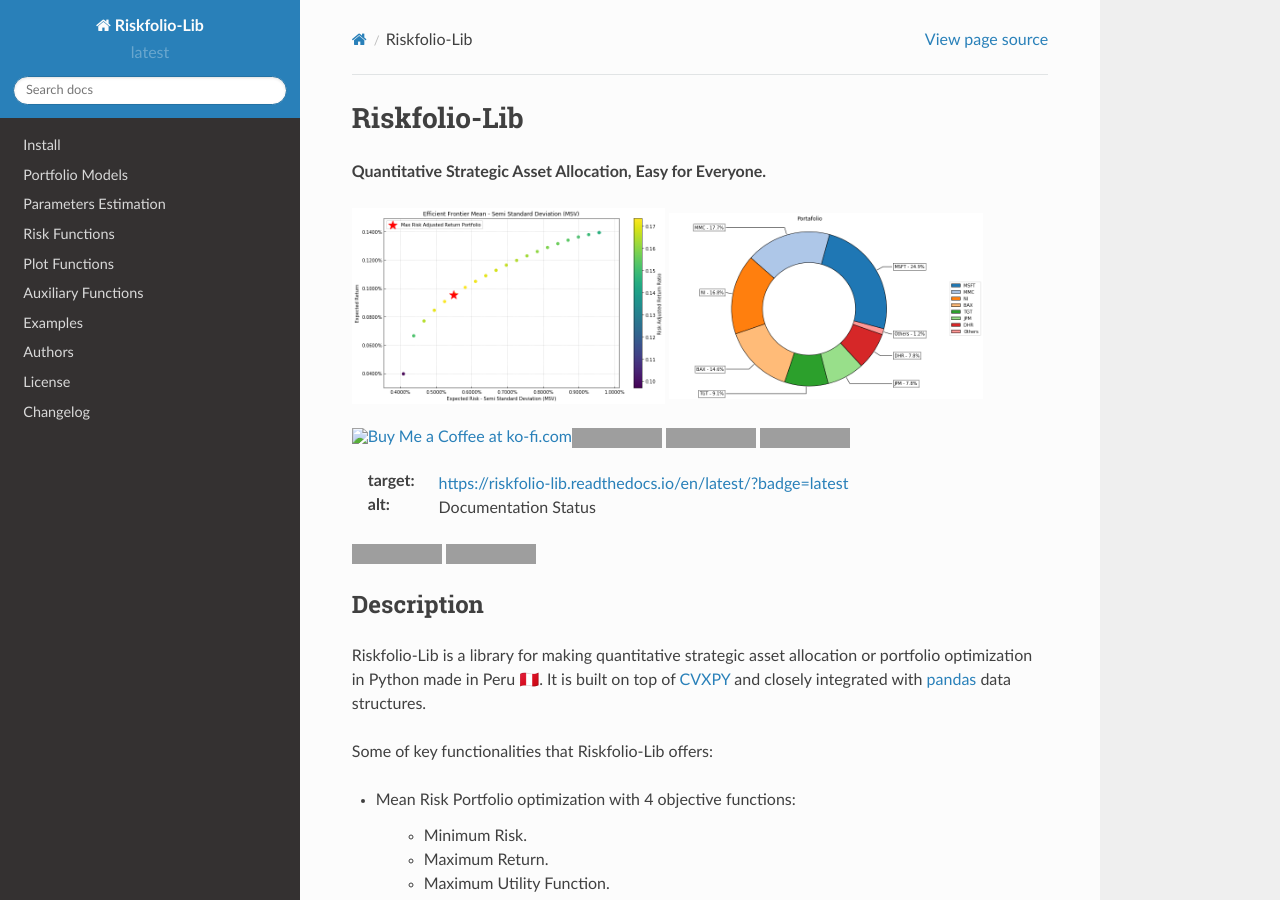
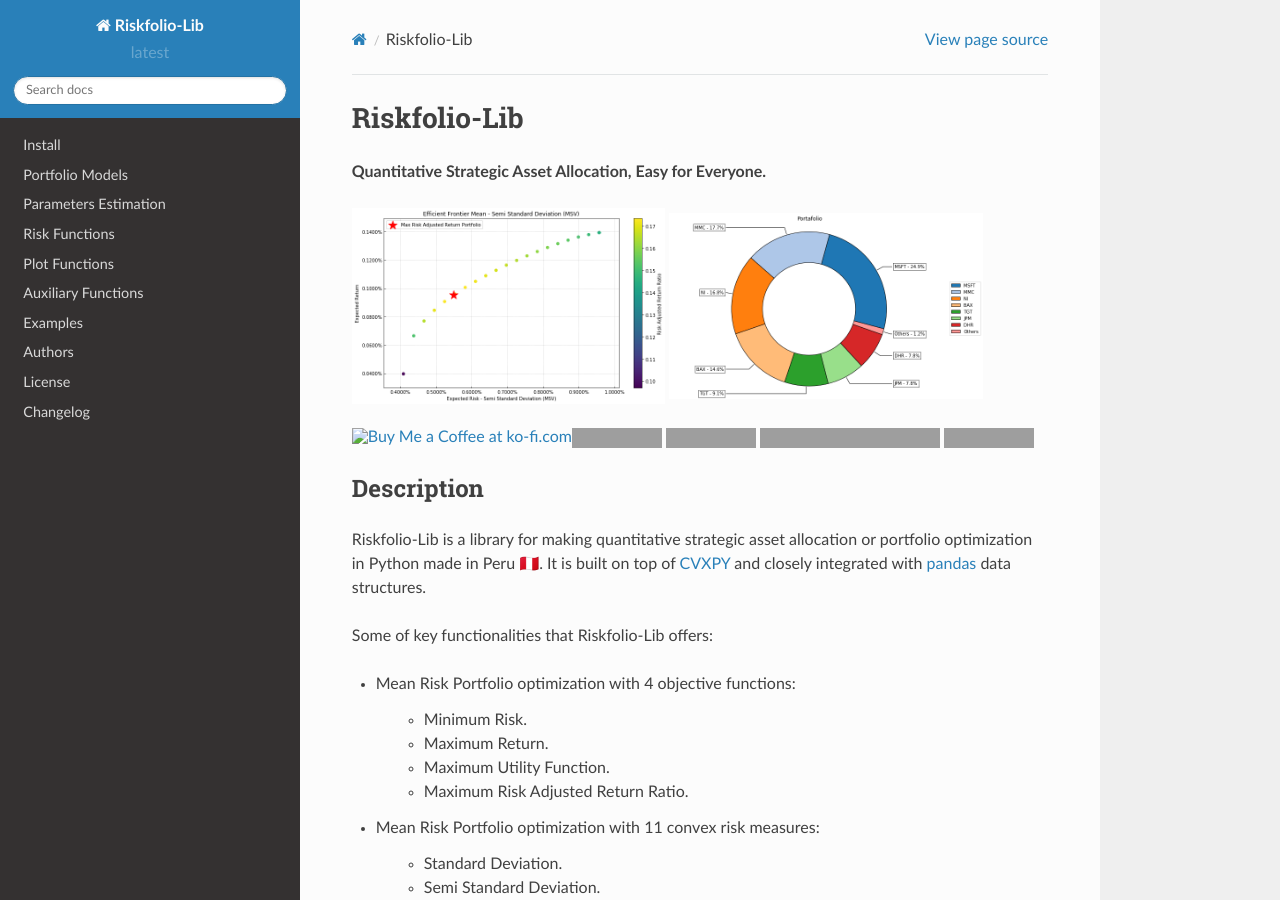
Before and after one commit to dcajasn/Riskfolio-Lib, a Sphinx documentation site: the page built from docs/source/index.rst, in a window 1280 px wide and 900 px high. Built offline with Sphinx 7.4.7 and the Read the Docs theme 2.0.0, drawn with Linux system fonts in a browser that asks for light colours; pages that are not in the unit, such as notebooks, are missing from menus; grey boxes are pictures that could not be loaded.

Commit message:
Update docs

```diff
--- a/docs/source/index.rst
+++ b/docs/source/index.rst
@@ -21,12 +21,14 @@
 
     <a href='https://ko-fi.com/B0B833SXD' target='_blank'><img height='36'style='border:0px;height:36px;' src='https://cdn.ko-fi.com/cdn/kofi1.png?v=2' border='0' alt='Buy Me a Coffee at ko-fi.com' /></a>
 
+
 .. image:: https://img.shields.io/github/stars/dcajasn/Riskfolio-Lib?color=green   :alt: GitHub stars   :target: https://github.com/dcajasn/Riskfolio-Lib/stargazers
 .. image:: https://static.pepy.tech/personalized-badge/riskfolio-lib?period=month&units=none&left_color=grey&right_color=orange&left_text=Downloads/Month
  :target: https://pepy.tech/project/riskfolio-lib
-.. image:: https://readthedocs.org/projects/riskfolio-lib/badge/?version=latest
-:target: https://riskfolio-lib.readthedocs.io/en/latest/?badge=latest
-:alt: Documentation Status
+.. raw:: html
+
+    <a href='https://riskfolio-lib.readthedocs.io/en/latest/?badge=latest'><img src='https://readthedocs.org/projects/riskfolio-lib/badge/?version=latest' alt='Documentation Status' /></a>
+
 .. image:: https://img.shields.io/github/license/dcajasn/Riskfolio-Lib   :alt: GitHub license   :target: https://github.com/dcajasn/Riskfolio-Lib/blob/master/LICENSE.txt
 .. image:: https://mybinder.org/badge_logo.svg
  :target: https://mybinder.org/v2/gh/dcajasn/Riskfolio-Lib/HEAD
```
